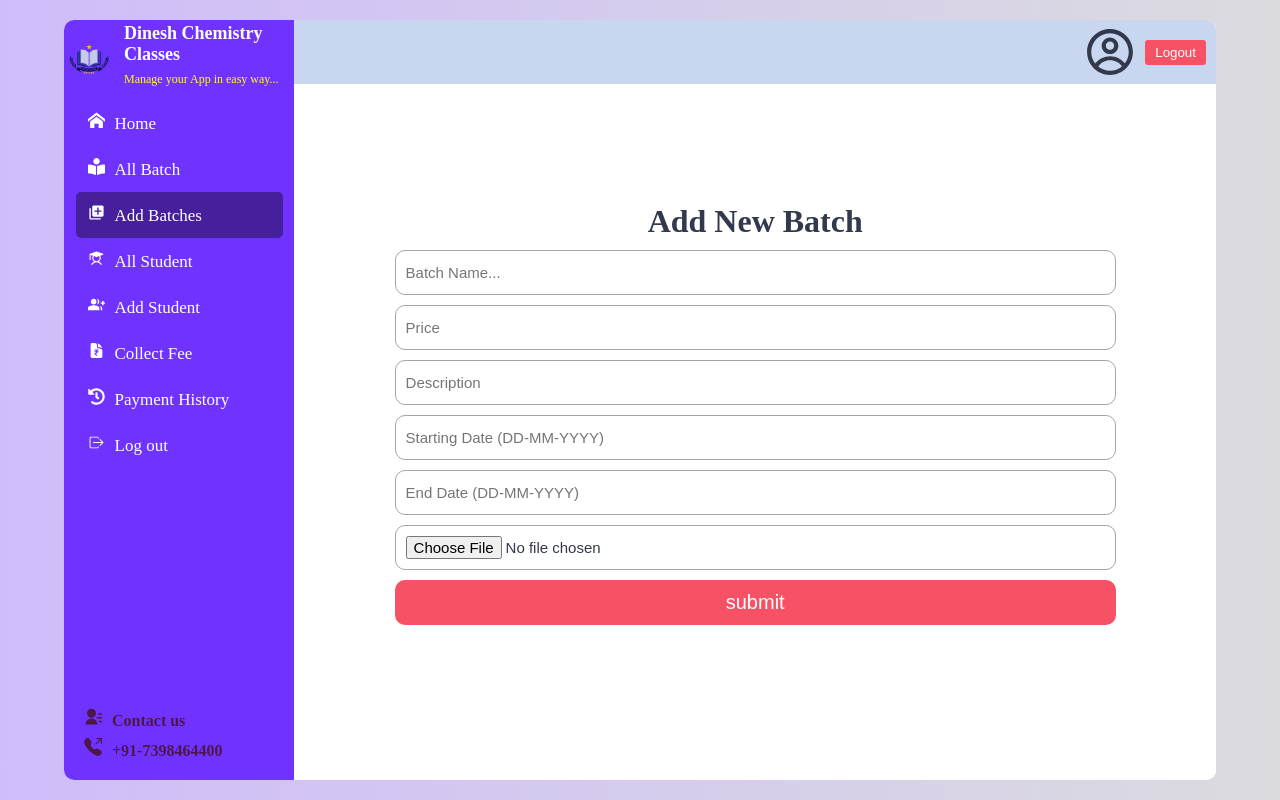
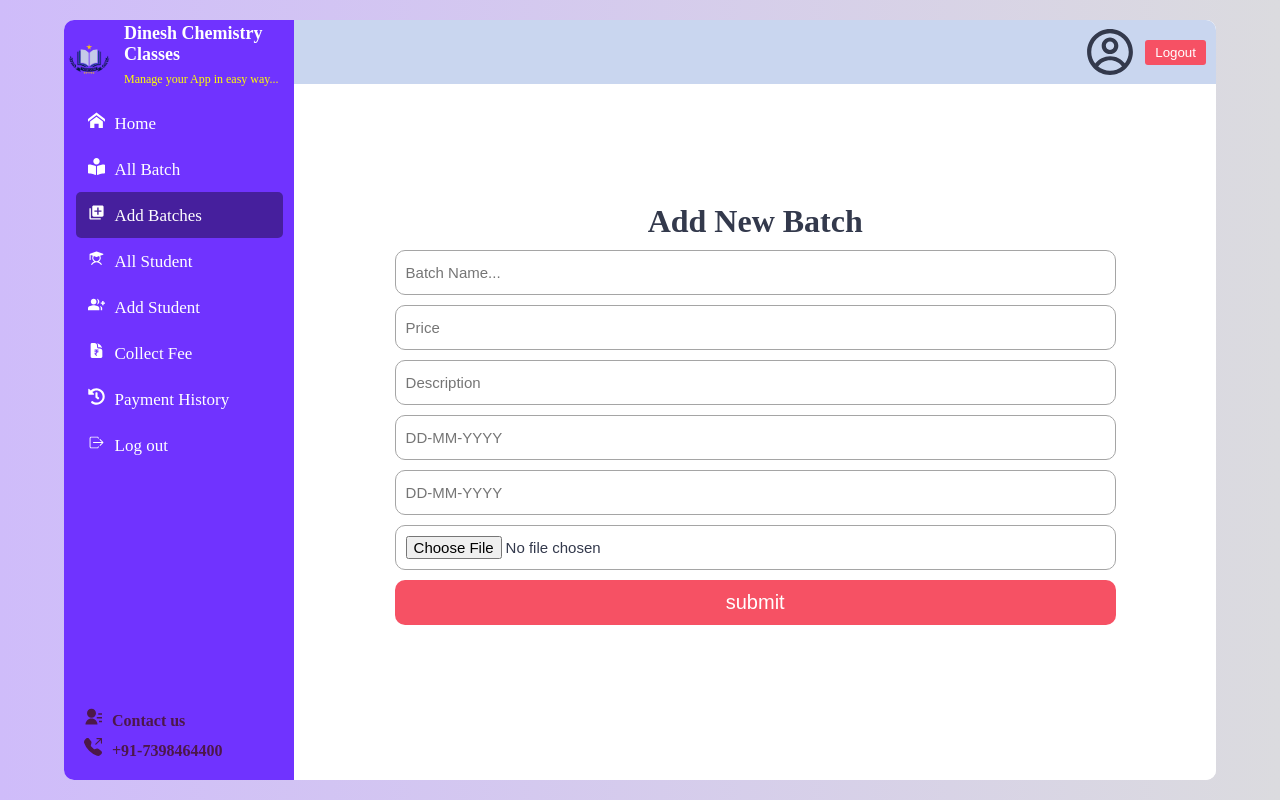
Before and after one commit to maharshi027/institute-management, a React (Vite) app in the folder dcc/: page /dashboard/add-batch in a window 1280 px wide. Built offline with nearby package versions, Linux system fonts and the light colour scheme.

Commit message:
feat: enhance AddBatch component with improved form handling and validation

```diff
--- a/dcc/src/components/batch/AddBatch.jsx
+++ b/dcc/src/components/batch/AddBatch.jsx
@@ -1,4 +1,4 @@
-import { useState } from "react";
+import { useRef, useState } from "react";
 import axios from "axios";
 import "./batch.css";
 import { Circles } from "react-loading-icons";
@@ -7,12 +7,14 @@ import { toast } from "react-toastify";
 const AddBatch = () => {
   const [batchName, setBatchName] = useState("");
   const [description, setDescription] = useState("");
-  const [price, setPrice] = useState(0);
+  const [price, setPrice] = useState();
   const [startingDate, setStartingDate] = useState("");
   const [endDate, setEndDate] = useState("");
   const [thumbnail, setThumbnail] = useState(null);
   const [thumbnailUrl, setThumbnailUrl] = useState("");
   const [loading, setLoading] = useState(false);
+
+  const fileRef = useRef (null);
 
   const submitHandler = async (e) => {
     e.preventDefault();
@@ -28,28 +30,31 @@ const AddBatch = () => {
 
     try {
       await axios.post("http://localhost:4000/batch/add-batches", formData, {
-           headers :{
-              Authorization: 'Bearer '+ localStorage.getItem('token'),
-              "Content-Type": "multipart/form-data"
-           }
+        headers: {
+          Authorization: "Bearer " + localStorage.getItem("token"),
+          "Content-Type": "multipart/form-data",
+        },
       });
       setLoading(false);
       toast.success("Congrats ! New Batch added successfully...");
 
       // reset after batch adding
 
-      setBatchName("")
-      setDescription("")
-      setPrice(0)
-      setStartingDate("")
-      setEndDate("")
-      setThumbnail(null)
+      setBatchName("");
+      setDescription("");
+      setPrice("");
+      setStartingDate("");
+      setEndDate("");
+      setThumbnail(null);
+      setThumbnailUrl("");
+
+      if (fileRef.current) fileRef.current.value = "";
 
     } catch (error) {
       setLoading(false);
       toast.error("Something went wrong...");
     }
-};
+  };
 
   const fileHandler = (e) => {
     setThumbnail(e.target.files[0]);
@@ -61,6 +66,7 @@ const AddBatch = () => {
         <h1>Add New Batch</h1>
         <input
           required
+          value={batchName}
           onChange={(e) => {
             setBatchName(e.target.value);
           }}
@@ -69,37 +75,47 @@ const AddBatch = () => {
         />
         <input
           required
+          value={price}
           onChange={(e) => {
-            setPrice(Number(e.target.value));
+            setPrice(e.target.value);
           }}
           type="number"
           placeholder="Price"
         />
         <input
           required
+          value={description}
           onChange={(e) => {
             setDescription(e.target.value);
           }}
-          type="description"
+          type="text"
           placeholder="Description"
         />
         <input
-          required
+          type="text"
+          placeholder="DD-MM-YYYY"
           onChange={(e) => {
-            setStartingDate(e.target.value);
+            let v = e.target.value.replace(/[^\d]/g, "");
+            if (v.length > 2) v = v.slice(0, 2) + "-" + v.slice(2);
+            if (v.length > 5) v = v.slice(0, 5) + "-" + v.slice(5, 9);
+            setStartingDate(v);
           }}
+          value={startingDate}
+        />
+
+        <input
           type="text"
-          placeholder="Starting Date (DD-MM-YYYY)"
+          placeholder="DD-MM-YYYY"
+          onChange={(e) => {
+            let v = e.target.value.replace(/[^\d]/g, "");
+            if (v.length > 2) v = v.slice(0, 2) + "-" + v.slice(2);
+            if (v.length > 5) v = v.slice(0, 5) + "-" + v.slice(5, 9);
+            setEndDate(v);
+          }}
+          value={endDate}
         />
-        <input
-          required
-          onChange={(e) => {
-            setEndDate(e.target.value);
-          }}
-          type="text"
-          placeholder="End Date (DD-MM-YYYY)"
-        />
-        <input required onChange={fileHandler} type="file" />
+
+        <input ref={fileRef} required onChange={fileHandler} type="file" />
         {thumbnailUrl && (
           <img className="thumbnail" src={thumbnailUrl} alt="thumbnail" />
         )}
```
